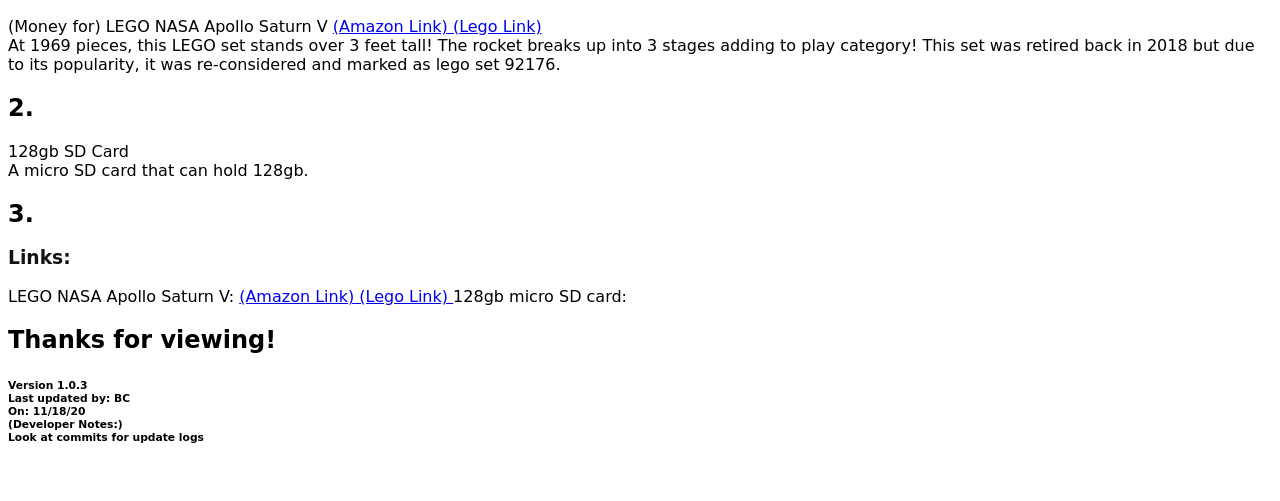
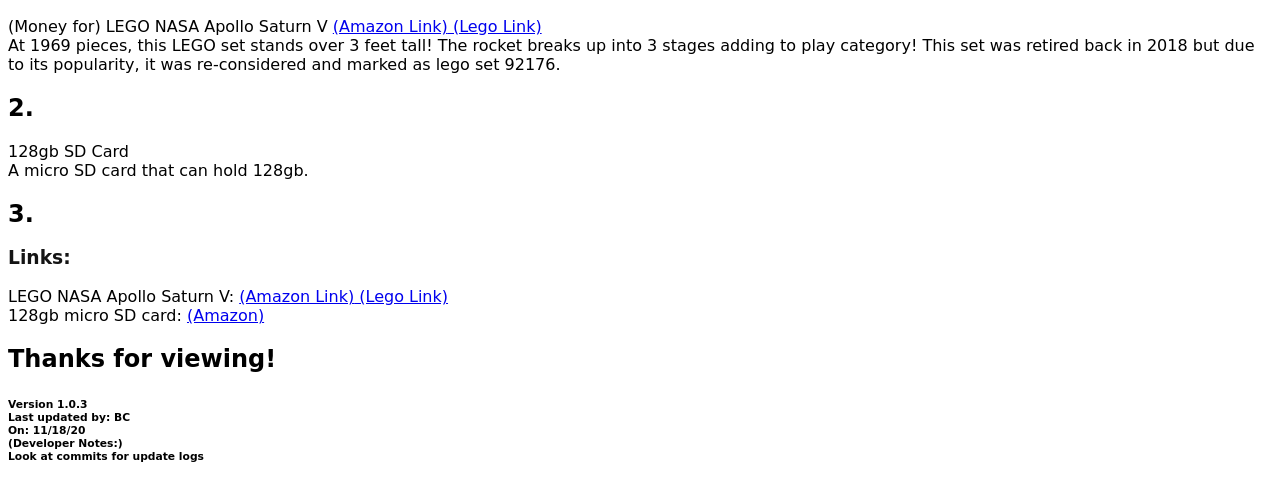
Before and after one commit to heyseb4/list, a plain HTML site: page index.html in a window 1280 px wide. Shown: the part 111-612 px from the top of the page. Drawn offline with Linux system fonts and the light colour scheme.

Commit message:
Update index.html

```diff
--- a/index.html
+++ b/index.html
@@ -40,7 +40,7 @@
 
     LEGO NASA Apollo Saturn V:  <a target="_blank" href="https://www.amazon.com/LEGO-Apollo-Saturn-Science-Building/dp/B071G3QMS2/ref=sr_1_1?dchild=1&keywords=lego+idea+saturn&qid=1605645074&sr=8-1"> (Amazon Link)</a><a target="_blank" href="https://www.lego.com/en-us/product/lego-nasa-apollo-saturn-v-92176"> (Lego Link) </a>
 
-    128gb micro SD card: <a target="_blank" href="https://www.amazon.com/SanDisk-128GB-microSDXC-Memory-Adapter/dp/B08GYKNCCP/ref=sr_1_3?crid=2NLQWBEX6I61W&dchild=1&keywords=128gb+micro+sd+card&qid=1606161616&sprefix=128gb+%2Caps%2C255&sr=8-3"> </a>
+    <br> 128gb micro SD card: <a target="_blank" href="https://www.amazon.com/SanDisk-128GB-microSDXC-Memory-Adapter/dp/B08GYKNCCP/ref=sr_1_3?crid=2NLQWBEX6I61W&dchild=1&keywords=128gb+micro+sd+card&qid=1606161616&sprefix=128gb+%2Caps%2C255&sr=8-3">(Amazon)</a>
     <h2>Thanks for viewing!</h2>
 
     <h6>Version 1.0.3 <br> Last updated by: BC <br> On: 11/18/20 <br> (Developer Notes:) <br> Look at commits for update logs
```
